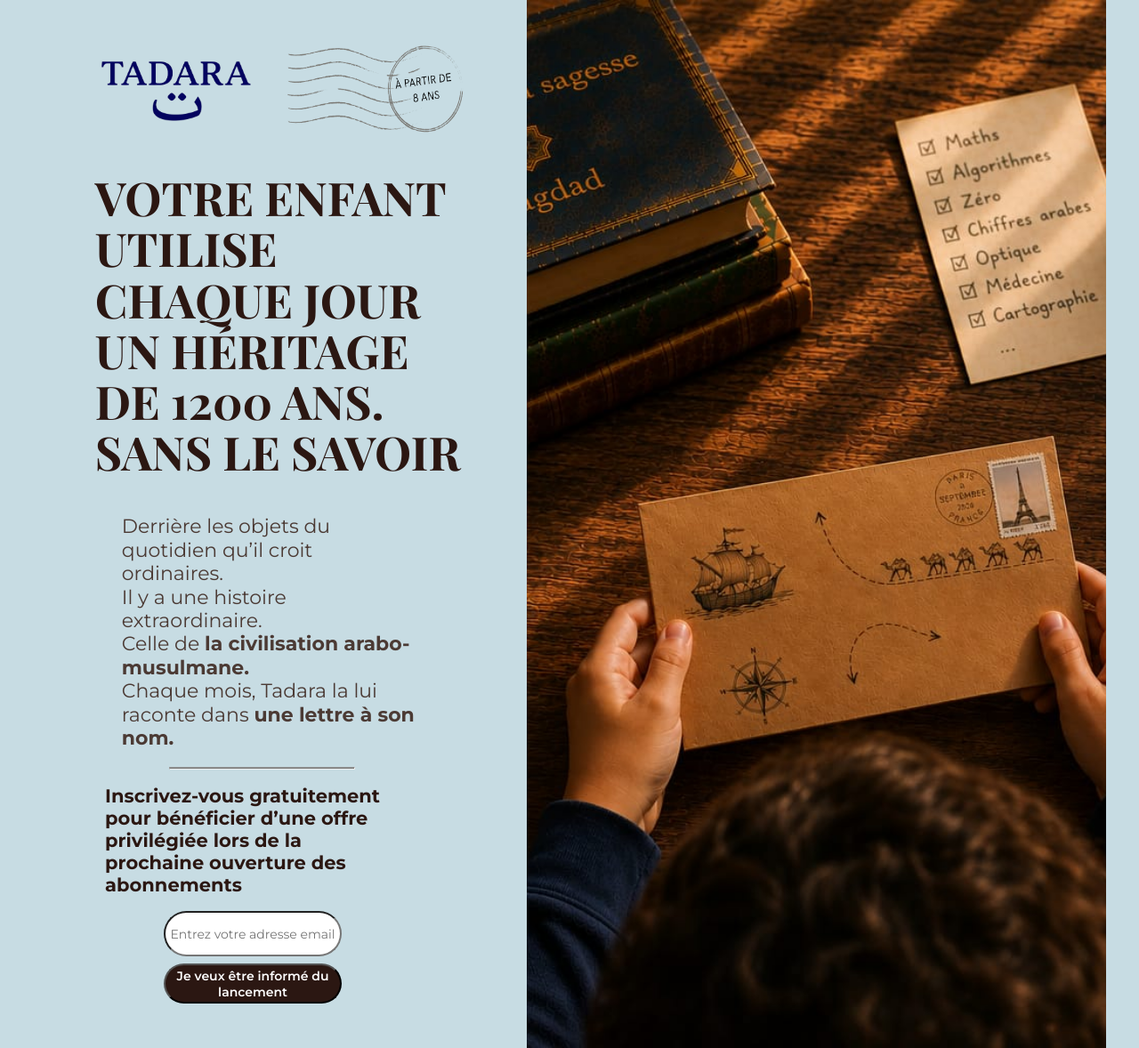
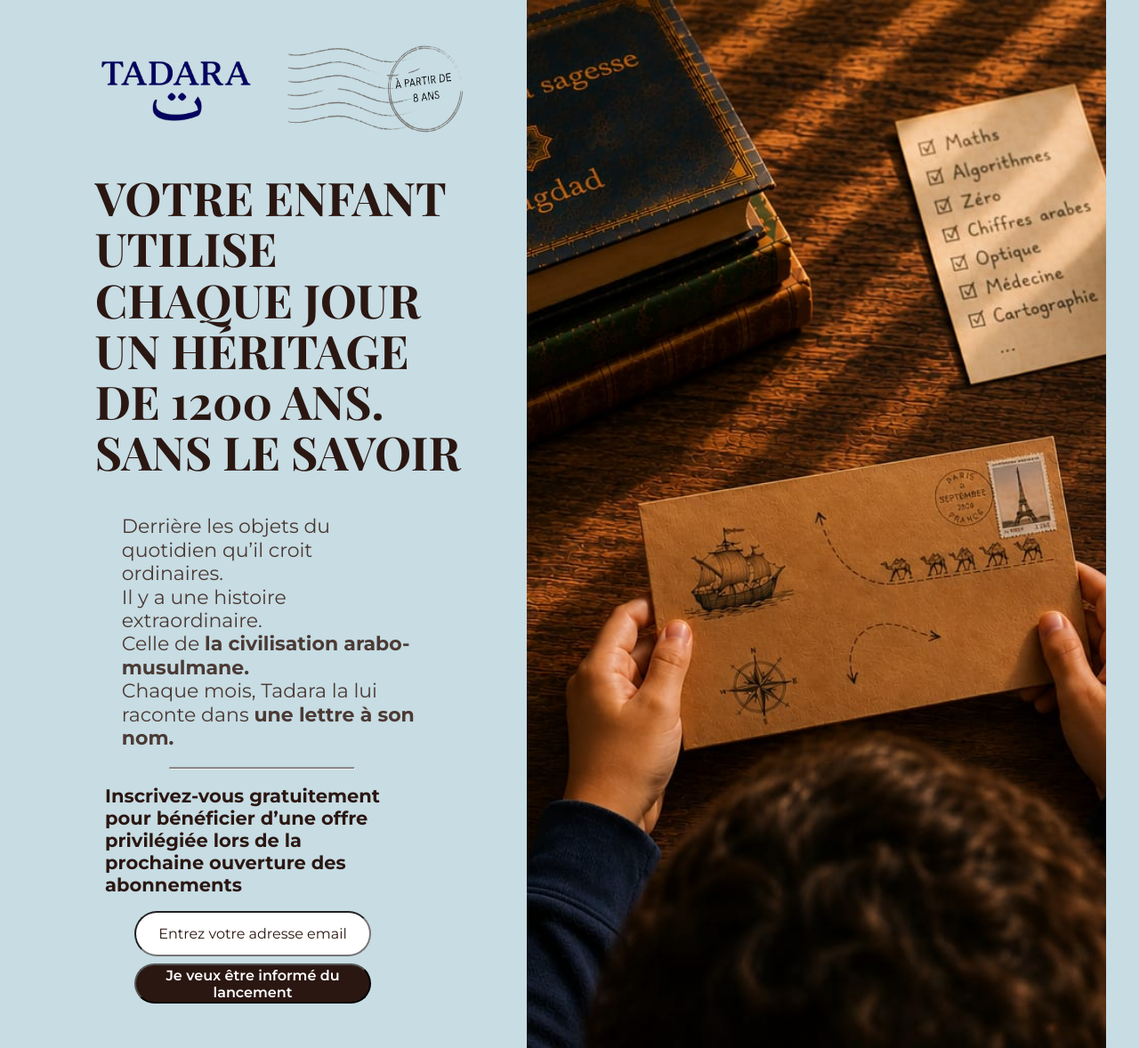
Before and after one commit to SniOpy/funooni, a React (Vite) app in the folder apps/tadara-landing/: page / in a window 1280 px wide. Shown: the whole page at 89% size. Built offline with nearby package versions, Linux system fonts and the light colour scheme.

Commit message:
💄 Adjusting buttons and input fields

```diff
--- a/apps/tadara-landing/src/sections/hero/components/hero/HeroContent.jsx
+++ b/apps/tadara-landing/src/sections/hero/components/hero/HeroContent.jsx
@@ -83,8 +83,8 @@ const FormContentStyled = styled.form`
   display: flex;
   flex-direction: column;
   gap:8px;
-  width: 60%;
-  margin-inline: 20%;
+  width: 80%;
+  margin-inline: 10%;
 
   input, button {
     border-radius: 30px;
@@ -96,12 +96,17 @@ const FormContentStyled = styled.form`
     color: rgb(43, 23, 18);
   }
 
+  input::placeholder {
+    color: rgb(43, 23, 18);
+    font-size: 16px;
+  }
+
   button {
     background-color: #2B1712;
     color: #fff;
     cursor: pointer;
     font-weight: 600;
-    font-size: 14px;
+    font-size: 16px;
 
   }
 
```
